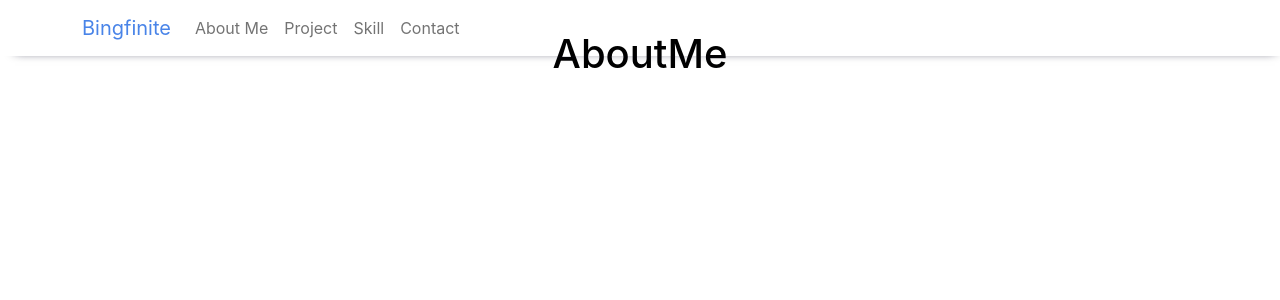
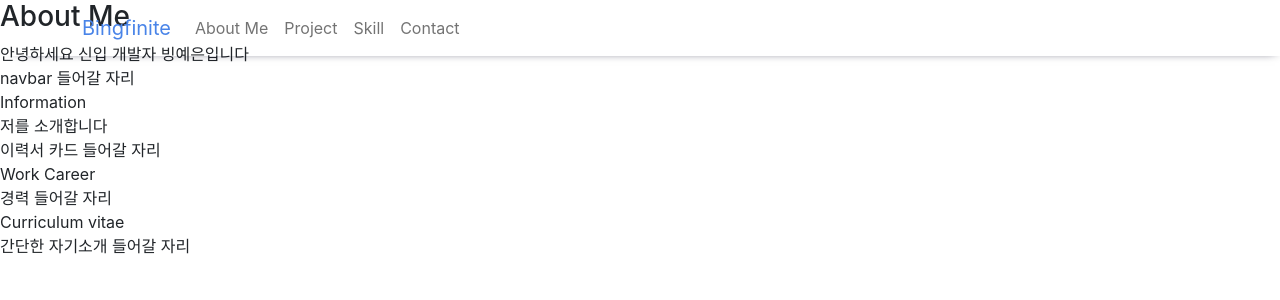
Before and after one commit to woonyBing/bingfinite, a React (Create React App) app: page /aboutme in a window 1280 px wide. Shown: the top 300 px of the page. Built offline with nearby package versions, Linux system fonts and the light colour scheme.

Commit message:
About 구도 잡기 완료 3

```diff
--- a/src/App.js
+++ b/src/App.js
@@ -24,7 +24,6 @@ function App() {
               </Nav>
             </Container>
           </Navbar>
-
       </div>
 
       <Routes>
--- a/src/component/AboutMe/AboutMe.js
+++ b/src/component/AboutMe/AboutMe.js
@@ -1,8 +1,25 @@
 function AboutMe() {
     return(
         <div>
-            <div className="AboutMe">
-                <h1 className="AboutMeTitle">AboutMe</h1>
+            <div className="AboutTop">
+                <h3>About Me</h3>
+                <div>안녕하세요 신입 개발자 빙예은입니다</div>
+                <div>navbar 들어갈 자리</div>
+            </div>
+            <div className="AboutBody">
+                <div className="info">
+                    <div>Information</div>
+                    <div>저를 소개합니다</div>
+                    <div>이력서 카드 들어갈 자리</div>
+                </div>
+                <div className="career">
+                    <div>Work Career</div>
+                    <div>경력 들어갈 자리</div>
+                </div>
+                <div className="cv">
+                    <div>Curriculum vitae</div>
+                    <div>간단한 자기소개 들어갈 자리</div>
+                </div>
             </div>
         </div>
     )
```
